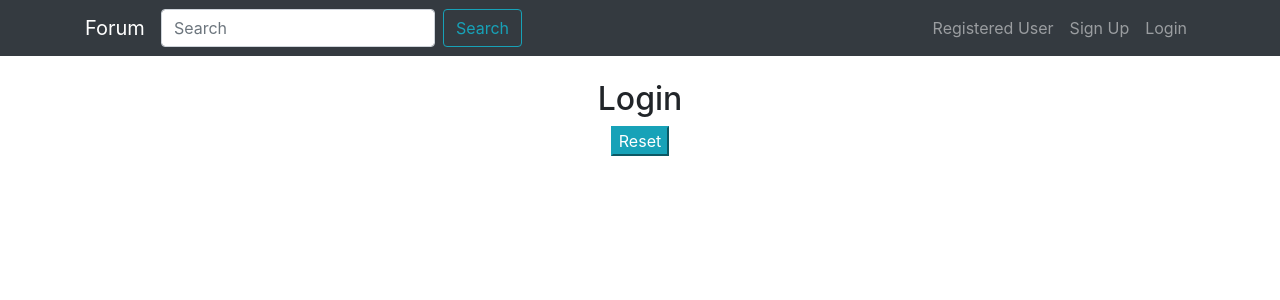
After one commit to Plaoo/django_forum, a Django app: template django_forum/templates/registration/password_reset_form.html in a window 1280 px wide. The commit adds this page. Shown: the top 300 px of the page. Run offline with Django 3.2, Linux system fonts and the light colour scheme; the template is opened without the code that fills it, so the values that code supplies are empty; some libraries are stand-ins or nearby versions.

Commit message:
Reset password system update

```diff
--- a/django_forum/django_forum/settings.py
+++ b/django_forum/django_forum/settings.py
@@ -118,6 +118,8 @@ USE_L10N = True
 
 USE_TZ = True
 
+EMAIL_BACKEND = 'django.core.mail.backends.console.EmailBackend'
+
 
 # Static files (CSS, JavaScript, Images)
 # https://docs.djangoproject.com/en/2.0/howto/static-files/
--- a/django_forum/templates/base.html
+++ b/django_forum/templates/base.html
@@ -32,12 +32,6 @@
           <li class="nav-item">
             <a class="nav-link" href="#">Registered User <span class="sr-only">(current)</span></a>
           </li>
-          <li class="nav-item">
-            <a class="nav-link" href="#">Sign up</a>
-          </li>
-          <li class="nav-item">
-            <a class="nav-link" href="#">Login</a>
-          </li>
           {% if request.user.is_authenticated %}
           <li class="nav-item dropdown">
             <a class="nav-link dropdown-toggle" href="#" id="navbarDropdown" role="button" data-toggle="dropdown"
@@ -46,17 +40,17 @@
             </a>
             <div class="dropdown-menu" aria-labelledby="navbarDropdown">
               <a class="dropdown-item" href="#">Profile</a>
-              <a class="dropdown-item" href="#">Reset Password</a>
+              <a class="dropdown-item" href="{% url 'password_change' %}">Reset Password</a>
               <div class="dropdown-divider"></div>
               <a class="dropdown-item" href="{% url 'logout' %}">Logout</a>
             </div>
           </li>
           {% else %}
             <li class="nav-item">
-              <a class="nav-link" href="#">Registered User <span class="sr-only">(current)</span></a>
+              <a class="nav-link" href="{% url 'registration_view' %}">Sign Up<span class="sr-only">(current)</span></a>
             </li>
             <li class="nav-item">
-              <a class="nav-link" href="#">Sign up</a>
+              <a class="nav-link" href="{% url 'login' %}">Login</a>
             </li>
             {% endif %}
         </ul>
--- /dev/null
+++ b/django_forum/templates/registration/password_reset_email.html
@@ -0,0 +1,4 @@
+Someone has requested a password reset for the account that is associated to {{ email }}.
+Follow this link if you want to proceed, otherwise do nothing.
+
+{{ protocol }}://{{ domain }}{% url 'password_reset_confirm' uidb64=uid token=token %}
--- /dev/null
+++ b/django_forum/templates/registration/password_reset_form.html
@@ -0,0 +1,20 @@
+{% extends 'base.html' %}
+{% load crispy_forms_tags %}
+
+{% block head_title %}{{ block.super }} - Password Reset{% endblock head_title %}
+
+{% block content %}
+
+<div class="row justify-content-center mt-4">
+    <div class="col-4 text-center">
+        <h2>Login</h2>
+        <form method="POST" novalidate>
+            {% csrf_token %}
+            {{ form|crispy}}
+            <input type="submit" class="btn-info" value="Reset">
+
+        </form>
+
+    </div>
+</div>
+{% endblock content %}
```
Also changed, not shown: django_forum/templates/registration/password_change_done.html (added, +13 -0 lines), django_forum/templates/registration/password_change_form.html (added, +19 -0 lines), django_forum/templates/registration/password_reset_complete.html (added, +12 -0 lines), django_forum/templates/registration/password_reset_confirm.html (added, +22 -0 lines), django_forum/templates/registration/password_reset_done.html (added, +9 -0 lines), django_forum/db.sqlite3.
